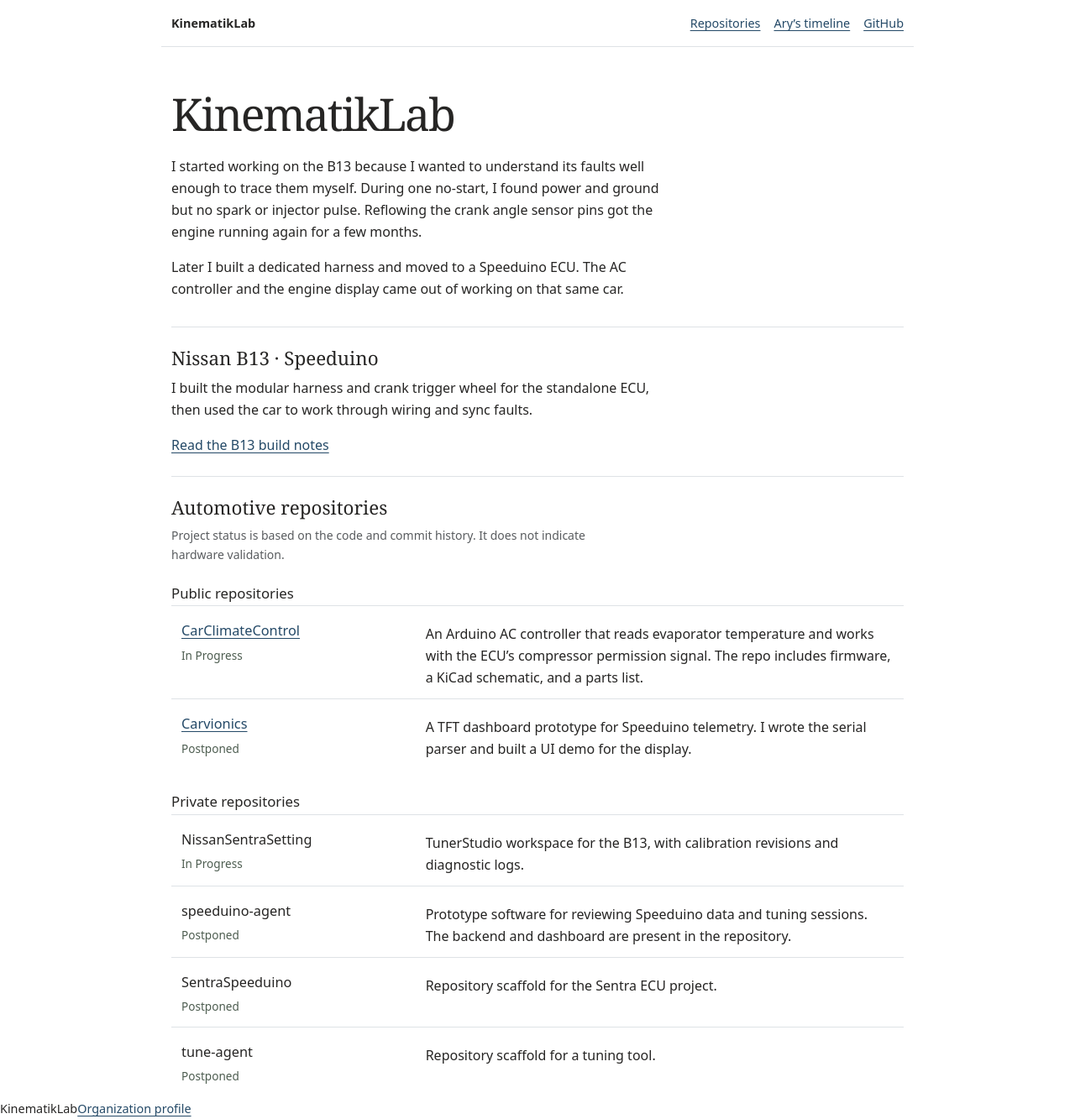
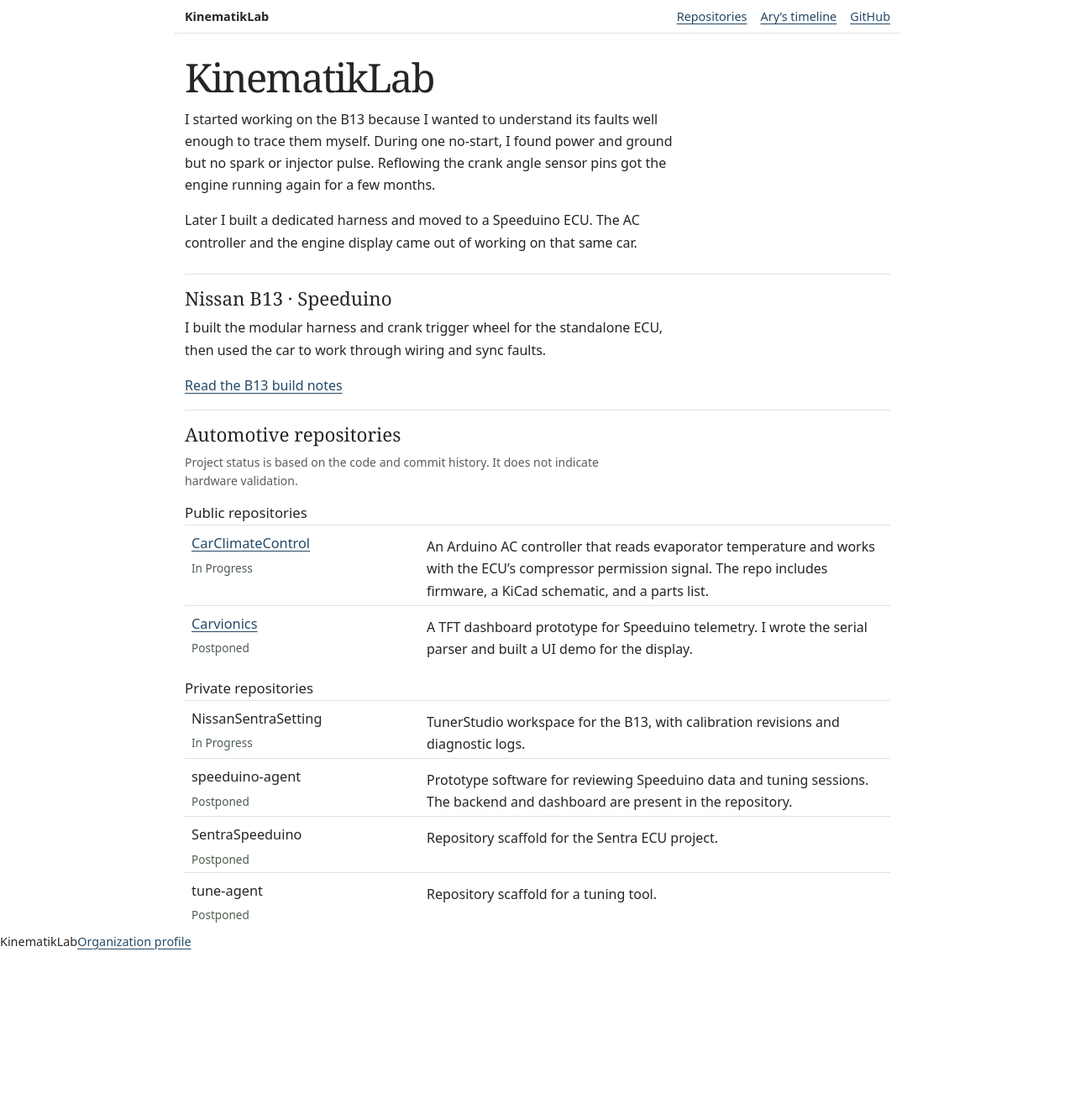
Before and after one commit to KinematikLab/kinematiklab.github.io, a plain HTML site: page index.html in a window 1280 px wide. Shown: the whole page at 84% size. After the commit the page ends 1133 px from the top, so only its background shows below. Drawn offline with nearby package versions, Linux system fonts and the light colour scheme.

Commit message:
Adjust CSS styles and update header structure

```diff
--- a/index.html
+++ b/index.html
@@ -8,16 +8,16 @@
 <link rel="stylesheet" href="https://cdn.jsdelivr.net/npm/bootstrap@5.3.9/dist/css/bootstrap.min.css">
 <style>
 body { background: #fff; color: #262524; font-size: 1rem; line-height: 1.63; }
-.wrap { max-width: 56rem; }
+.wrap { max-width: 54rem; }
 a { color: #244967; text-underline-offset: .19em; }
 a:hover { color: #162f45; }
 a:focus-visible { outline: 2px solid #244967; outline-offset: 4px; }
 header, footer { font-size: .9rem; }
 main p { max-width: 66ch; }
-h1 { font-weight: 620; font-size: clamp(2.1rem, 6vw, 3.35rem); letter-spacing: -.04em; }
+h1 { font-weight: 620; font-size: clamp(2rem, 5vw, 2.95rem); letter-spacing: -.04em; }
 h2 { font-size: 1.4rem; }
 h3 { font-size: 1.05rem; }
-.entry + .entry { margin-top: 1.25rem; }
+.entry + .entry { margin-top: .85rem; }
 .entry h3 { margin-bottom: .2rem; }
 .entry p { margin-bottom: 0; }
 .private h3 { font-weight: 600; }
@@ -31,24 +31,32 @@ h3 { font-size: 1.05rem; }
 @media (min-width: 576px) {
   .year time { position: sticky; top: 1rem; }
 }
+.year-copy > p, .year .col-sm-10 > p { margin-bottom: .65rem; }
+.repo-names { margin-bottom: .2rem; }
+.build a { display: inline-block; }
+@media (max-width: 575.98px) {
+  .wrap { --bs-gutter-x: 1.5rem; }
+  .year time { font-size: .9rem; }
+  .repo { --bs-gutter-y: .15rem; }
+}
 </style>
 </head>
 <body class="kin">
 <a class="visually-hidden-focusable" href="#main">Skip to content</a>
 
-<header class="container wrap d-flex flex-wrap align-items-baseline justify-content-between gap-2 py-3 border-bottom"><strong>KinematikLab</strong><nav class="d-flex flex-wrap gap-3" aria-label="Site links"><a href="#repositories">Repositories</a><a href="https://arycahy.github.io/#timeline">Ary’s timeline</a><a href="https://github.com/KinematikLab">GitHub</a></nav></header>
+<header class="container wrap d-flex flex-wrap align-items-baseline justify-content-between gap-2 py-2 border-bottom"><strong>KinematikLab</strong><nav class="d-flex flex-wrap gap-3" aria-label="Site links"><a href="#repositories">Repositories</a><a href="https://arycahy.github.io/#timeline">Ary’s timeline</a><a href="https://github.com/KinematikLab">GitHub</a></nav></header>
 <main class="container wrap" id="main">
-<div class="pt-5 pb-3"><h1 class="mb-3">KinematikLab</h1><p>I started working on the B13 because I wanted to understand its faults well enough to trace them myself. During one no-start, I found power and ground but no spark or injector pulse. Reflowing the crank angle sensor pins got the engine running again for a few months.</p><p>Later I built a dedicated harness and moved to a Speeduino ECU. The AC controller and the engine display came out of working on that same car.</p></div>
-<section class="border-top py-4" aria-labelledby="build"><h2 id="build">Nissan B13 · Speeduino</h2><p>I built the modular harness and crank trigger wheel for the standalone ECU, then used the car to work through wiring and sync faults.</p><a href="https://arycahy.github.io/projects/nissan-b13/">Read the B13 build notes</a></section>
-<section class="border-top pt-4" id="repositories" aria-labelledby="catalog"><h2 id="catalog">Automotive repositories</h2><p class="small text-body-secondary mb-4">Project status is based on the code and commit history. It does not indicate hardware validation.</p>
-<h3 class="mt-4 mb-2">Public repositories</h3>
-<div class="repo row gx-4 gy-1 border-top py-3 mx-0"><div class="col-sm-4"><h4><a href="https://github.com/yrac/CarClimateControl">CarClimateControl</a></h4><p class="status mb-0">In Progress</p></div><p class="col-sm-8 mb-0">An Arduino AC controller that reads evaporator temperature and works with the ECU’s compressor permission signal. The repo includes firmware, a KiCad schematic, and a parts list.</p></div>
-<div class="repo row gx-4 gy-1 border-top py-3 mx-0"><div class="col-sm-4"><h4><a href="https://github.com/yrac/Carvionics">Carvionics</a></h4><p class="status mb-0">Postponed</p></div><p class="col-sm-8 mb-0">A TFT dashboard prototype for Speeduino telemetry. I wrote the serial parser and built a UI demo for the display.</p></div>
-<h3 class="mt-4 mb-2">Private repositories</h3>
-<div class="repo row gx-4 gy-1 border-top py-3 mx-0"><div class="col-sm-4"><h4>NissanSentraSetting</h4><p class="status mb-0">In Progress</p></div><p class="col-sm-8 mb-0">TunerStudio workspace for the B13, with calibration revisions and diagnostic logs.</p></div>
-<div class="repo row gx-4 gy-1 border-top py-3 mx-0"><div class="col-sm-4"><h4>speeduino-agent</h4><p class="status mb-0">Postponed</p></div><p class="col-sm-8 mb-0">Prototype software for reviewing Speeduino data and tuning sessions. The backend and dashboard are present in the repository.</p></div>
-<div class="repo row gx-4 gy-1 border-top py-3 mx-0"><div class="col-sm-4"><h4>SentraSpeeduino</h4><p class="status mb-0">Postponed</p></div><p class="col-sm-8 mb-0">Repository scaffold for the Sentra ECU project.</p></div>
-<div class="repo row gx-4 gy-1 border-top py-3 mx-0"><div class="col-sm-4"><h4>tune-agent</h4><p class="status mb-0">Postponed</p></div><p class="col-sm-8 mb-0">Repository scaffold for a tuning tool.</p></div>
+<div class="pt-4 pb-2"><h1 class="mb-2">KinematikLab</h1><p>I started working on the B13 because I wanted to understand its faults well enough to trace them myself. During one no-start, I found power and ground but no spark or injector pulse. Reflowing the crank angle sensor pins got the engine running again for a few months.</p><p>Later I built a dedicated harness and moved to a Speeduino ECU. The AC controller and the engine display came out of working on that same car.</p></div>
+<section class="border-top py-3" aria-labelledby="build"><h2 id="build">Nissan B13 · Speeduino</h2><p>I built the modular harness and crank trigger wheel for the standalone ECU, then used the car to work through wiring and sync faults.</p><a href="https://arycahy.github.io/projects/nissan-b13/">Read the B13 build notes</a></section>
+<section class="border-top pt-3" id="repositories" aria-labelledby="catalog"><h2 id="catalog">Automotive repositories</h2><p class="small text-body-secondary mb-3">Project status is based on the code and commit history. It does not indicate hardware validation.</p>
+<h3 class="mt-3 mb-2">Public repositories</h3>
+<div class="repo row gx-3 gy-1 border-top py-2 mx-0"><div class="col-sm-4"><h4><a href="https://github.com/yrac/CarClimateControl">CarClimateControl</a></h4><p class="status mb-0">In Progress</p></div><p class="col-sm-8 mb-0">An Arduino AC controller that reads evaporator temperature and works with the ECU’s compressor permission signal. The repo includes firmware, a KiCad schematic, and a parts list.</p></div>
+<div class="repo row gx-3 gy-1 border-top py-2 mx-0"><div class="col-sm-4"><h4><a href="https://github.com/yrac/Carvionics">Carvionics</a></h4><p class="status mb-0">Postponed</p></div><p class="col-sm-8 mb-0">A TFT dashboard prototype for Speeduino telemetry. I wrote the serial parser and built a UI demo for the display.</p></div>
+<h3 class="mt-3 mb-2">Private repositories</h3>
+<div class="repo row gx-3 gy-1 border-top py-2 mx-0"><div class="col-sm-4"><h4>NissanSentraSetting</h4><p class="status mb-0">In Progress</p></div><p class="col-sm-8 mb-0">TunerStudio workspace for the B13, with calibration revisions and diagnostic logs.</p></div>
+<div class="repo row gx-3 gy-1 border-top py-2 mx-0"><div class="col-sm-4"><h4>speeduino-agent</h4><p class="status mb-0">Postponed</p></div><p class="col-sm-8 mb-0">Prototype software for reviewing Speeduino data and tuning sessions. The backend and dashboard are present in the repository.</p></div>
+<div class="repo row gx-3 gy-1 border-top py-2 mx-0"><div class="col-sm-4"><h4>SentraSpeeduino</h4><p class="status mb-0">Postponed</p></div><p class="col-sm-8 mb-0">Repository scaffold for the Sentra ECU project.</p></div>
+<div class="repo row gx-3 gy-1 border-top py-2 mx-0"><div class="col-sm-4"><h4>tune-agent</h4><p class="status mb-0">Postponed</p></div><p class="col-sm-8 mb-0">Repository scaffold for a tuning tool.</p></div>
 </section>
 </main>
 <footer class="wrap"><span>KinematikLab</span><a href="https://github.com/KinematikLab">Organization profile</a></footer>
```
